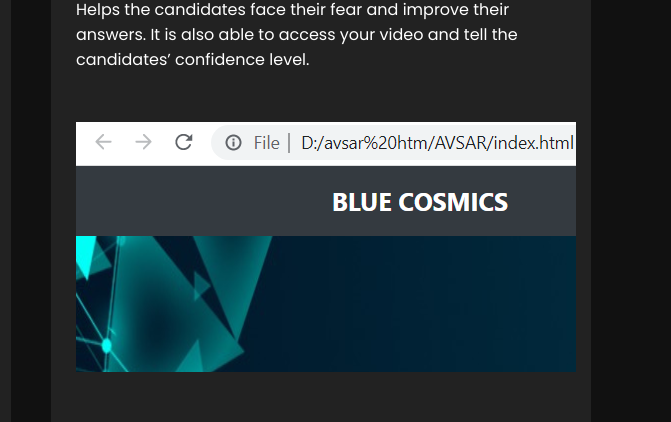
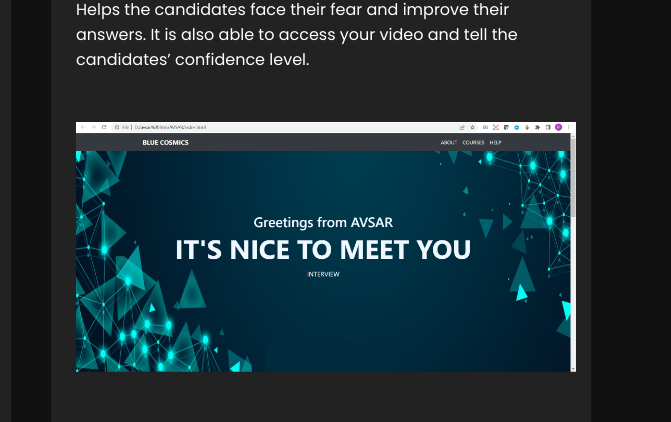
Before and after one commit to poojaramnaney/portfolio, a plain HTML site: page index.html in a window 1280 px wide. Shown: the part 2034-2456 px from the top of the page, 609-1280 px from the left. Drawn offline with nearby package versions, Linux system fonts and the light colour scheme.

Commit message:
updated index page

```diff
--- a/index.html
+++ b/index.html
@@ -97,7 +97,7 @@
                             <p>Built a tool with the help of Python, HTML, CSS, JavaScript, and Flask <br><br>AVSAR is an interviewer Voice bot which would help the candidates face their fear and improve their answers
                                 <br><br> Helps the candidates face their fear and improve their answers. It is also able to access your video and tell the candidates’ confidence level.<br><br></p><br></p>
                         <div>
-                            <iframe src="./images/Avsar.png" height="250" width="500" frameborder="0" allowfullscreen="" title="Embedded post"></iframe>
+                            <img src="./images/Avsar.png" height="250" width="500" frameborder="0" allowfullscreen="" title="Embedded post"></iframe>
                         </div>
                     </div>
                 </div>
```
